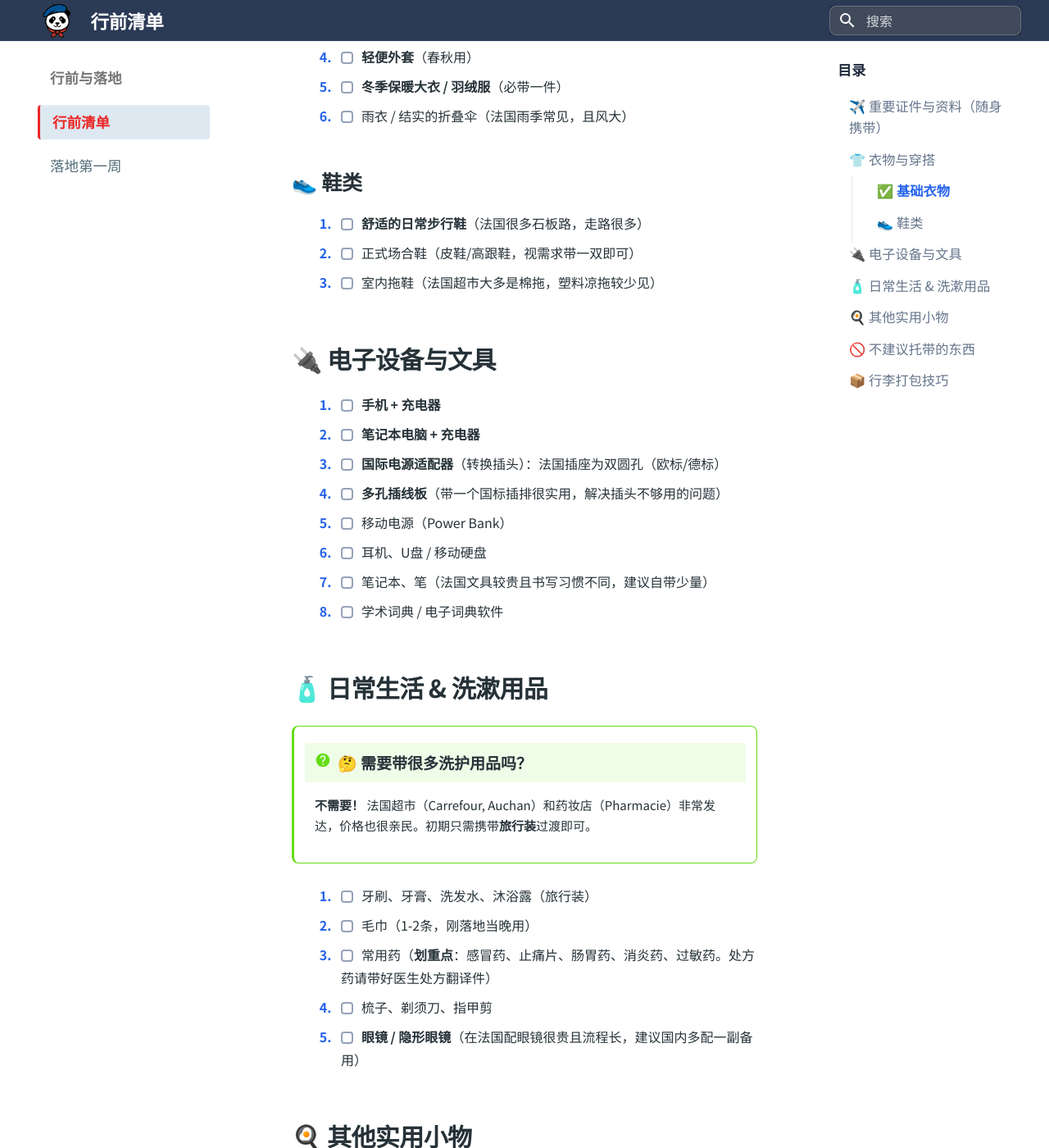
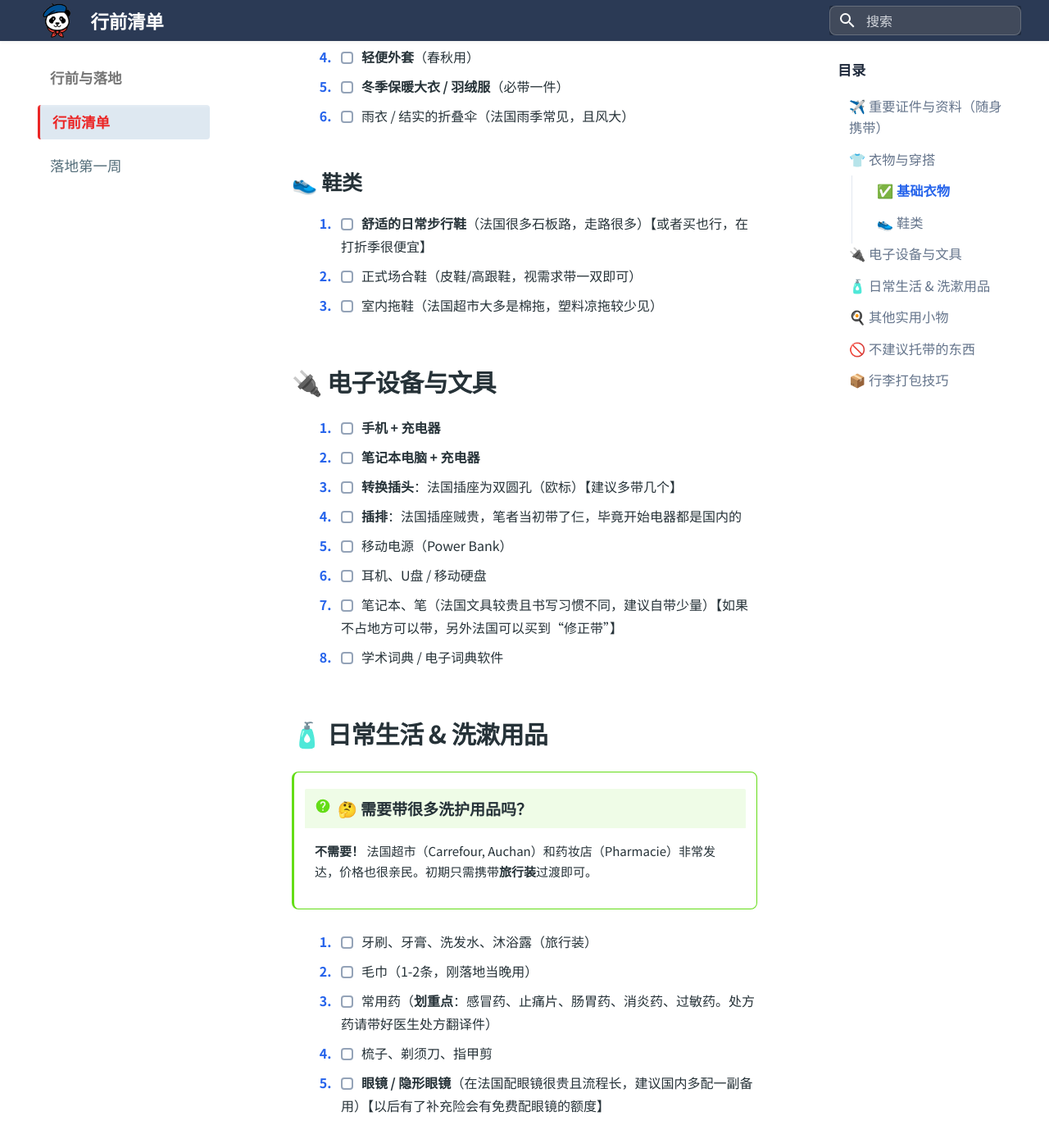
Before and after one commit to Kant-Righteous/franchina, an MkDocs documentation site: the page built from docs/pages/preparation/checklist.md, in a window 1280 px wide and 1400 px high, scrolled down 1353 px. Shown: the whole window at 82% size. Built offline with MkDocs 1.6.1 and Material for MkDocs 9.7.7, drawn with Linux system fonts in a browser that asks for light colours; some of the changed text lies outside the part shown.

Commit message:
feat: 改进检查清单文档

```diff
--- a/docs/pages/preparation/checklist.md
+++ b/docs/pages/preparation/checklist.md
@@ -7,7 +7,7 @@
 
 - [ ] **护照 + 签证**（确保护照有效期充足）
 - [ ] **学校录取通知书 / 注册证明**（海关可能会查）
-- [ ] **出生证明及双认证**（办理房补 CAF 的核心材料）
+- [ ] **出生证明及双认证**（初到法国办理各种证件的核心材料）
 - [ ] **证件照**（1寸 / 2寸各准备若干张，法国照相亭较贵）
 - [ ] **驾照及翻译件**（如果有计划在法国开车）
 - [ ] **欧元现金**（建议 100–200 € 零钱备用，不要带大额钞票）
@@ -29,7 +29,7 @@
 1. [ ] 雨衣 / 结实的折叠伞（法国雨季常见，且风大）
 
 ### 👟 鞋类
-1. [ ] **舒适的日常步行鞋**（法国很多石板路，走路很多）
+1. [ ] **舒适的日常步行鞋**（法国很多石板路，走路很多）【或者买也行，在打折季很便宜】
 1. [ ] 正式场合鞋（皮鞋/高跟鞋，视需求带一双即可）
 1. [ ] 室内拖鞋（法国超市大多是棉拖，塑料凉拖较少见）
 
@@ -37,11 +37,11 @@
 
 1. [ ] **手机 + 充电器**
 1. [ ] **笔记本电脑 + 充电器**
-1. [ ] **国际电源适配器**（转换插头）：法国插座为双圆孔（欧标/德标）
-1. [ ] **多孔插线板**（带一个国标插排很实用，解决插头不够用的问题）
+1. [ ] **转换插头**：法国插座为双圆孔（欧标）【建议多带几个】
+1. [ ] **插排**：法国插座贼贵，笔者当初带了仨，毕竟开始电器都是国内的
 1. [ ] 移动电源（Power Bank）
 1. [ ] 耳机、U盘 / 移动硬盘
-1. [ ] 笔记本、笔（法国文具较贵且书写习惯不同，建议自带少量）
+1. [ ] 笔记本、笔（法国文具较贵且书写习惯不同，建议自带少量）【如果不占地方可以带，另外法国可以买到“修正带”】
 1. [ ] 学术词典 / 电子词典软件
 
 ## 🧴 日常生活 & 洗漱用品
@@ -53,14 +53,14 @@
 1. [ ] 毛巾（1-2条，刚落地当晚用）
 1. [ ] 常用药（**划重点**：感冒药、止痛片、肠胃药、消炎药、过敏药。处方药请带好医生处方翻译件）
 1. [ ] 梳子、剃须刀、指甲剪
-1. [ ] **眼镜 / 隐形眼镜**（在法国配眼镜很贵且流程长，建议国内多配一副备用）
+1. [ ] **眼镜 / 隐形眼镜**（在法国配眼镜很贵且流程长，建议国内多配一副备用）【以后有了补充险会有免费配眼镜的额度】
 
 ## 🍳 其他实用小物
 
 这些东西虽然不大，但在留学生活中会派上用场：
 
 1. [ ] **日常背包**（上课/通勤用，防盗性能好一点最佳）
-1. [ ] **折叠水壶**（如果你习惯喝热水）
+1. [ ] **折叠烧水壶**（如果你习惯喝热水
 1. [ ] 床上用品（床单/被套：先确认宿舍床尺寸。如果不确定，可带一套旧的或简易的，落地后去 IKEA 更新）
 1. [ ] 筷子 / 便携餐具（吃泡面神器）
 1. [ ] 小收纳袋 / 压缩袋（打包行李神器）
@@ -72,9 +72,9 @@
 !!! failure "🙅 没必要占据行李额度"
     以下物品通常**不需要**从国内千里迢迢带过来：
 
-    *   **大量食物/调料**：中超（亚超）在法国大城市遍地都是，老干妈、火锅底料都能买到。
+    *   **大量食物/调料**：中超（亚超）在法国大城市遍地都是，老干妈、火锅底料都能买到。【除非有特别想带的，比如“海底捞特色调料”】
     *   **肉类/生鲜**：**绝对禁止**携带入境，会被海关没收并罚款！
-    *   **大型厨房电器**（电饭煲等）：电压虽然兼容，但占地且易坏，法国也能买到或收二手。
+    *   **大型厨房电器**（电饭煲等）：电压虽然兼容，但占地且易坏，法国也能买到或收二手，也没有特别贵。【当然，带也行，自己做饭这块~~ 】
     *   **笨重的教科书**：除非教授指定，否则大部分资料都在线或图书馆有。
 
 ---
```
